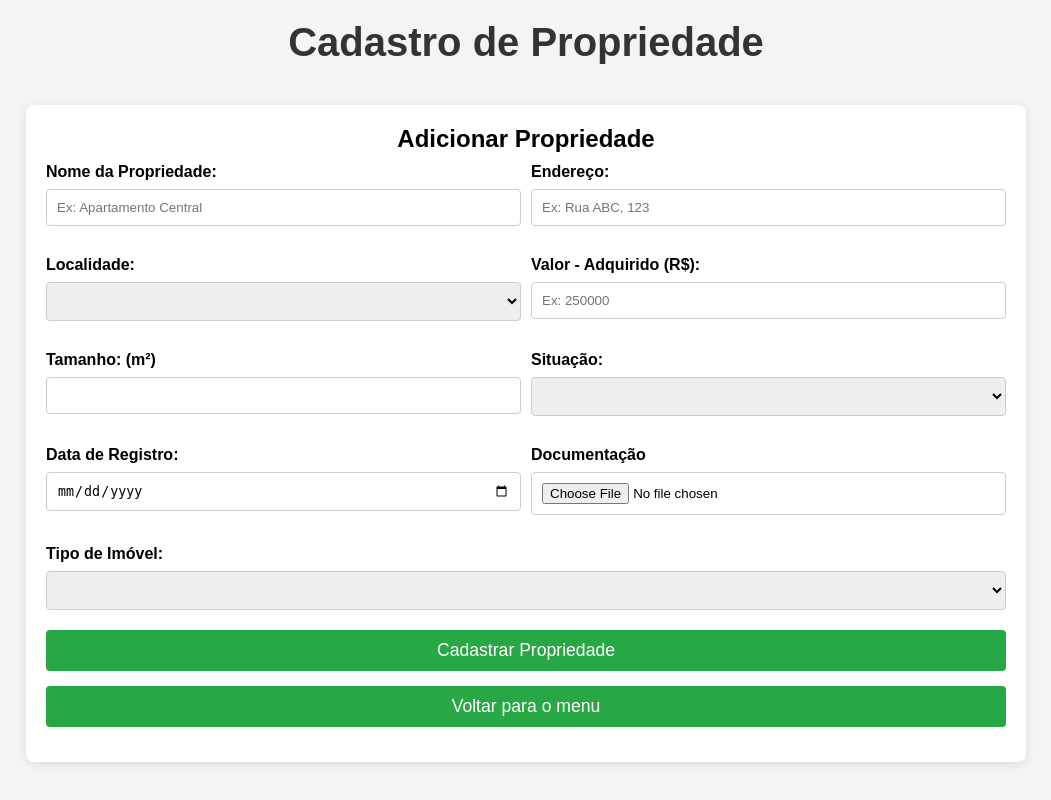
After one commit to Ag-neto/Cadastro_Imoveis, a PHP site: page /propriedade/cadastro_propriedade.php in a window 1280 px wide. The commit adds this page. Shown: the whole page, without its empty margins (114-1165 px from the left). Run offline with PHP 8.4, Linux system fonts and the light colour scheme.

Commit message:
update grande da tela principal

```diff
--- /dev/null
+++ b/propriedade/cadastro_propriedade.php
@@ -0,0 +1,85 @@
+<!DOCTYPE html>
+<html lang="pt-br">
+<head>
+    <meta charset="UTF-8">
+    <meta name="viewport" content="width=device-width, initial-scale=1.0">
+    <title>Controle de Propriedade</title>
+    <link rel="stylesheet" href="../style/cadastro_propriedade_style.css">
+</head>
+<body>
+    <header>
+        <h1>Cadastro de Propriedade</h1>
+    </header>
+
+    <section class="form-section">
+        <h2>Adicionar Propriedade</h2>
+        <form id="imovel-form">
+            <div class="form-group">
+                <div class="form-item">
+                    <label for="nome">Nome da Propriedade:</label>
+                    <input type="text" id="nome" name="nome" placeholder="Ex: Apartamento Central" required>
+                </div>
+
+                <div class="form-item">
+                    <label for="endereco">Endereço:</label>
+                    <input type="text" id="endereco" name="endereco" placeholder="Ex: Rua ABC, 123" required>
+                </div>
+
+                <div class="form-item">
+                    <label for="localidade">Localidade:</label>
+                    <select name="localidade" id="localidade">
+                        <option value=""></option>
+                        <option value="bahia">Bahia</option>
+                        <option value="joao_pessoa">João Pessoa</option>
+                        <option value="pernambuco">Pernambuco</option>
+                        <option value="Natal">Natal</option>
+                    </select>
+                </div>
+
+                <div class="form-item">
+                    <label for="preco">Valor - Adquirido (R$):</label>
+                    <input type="number" id="preco" name="preco" placeholder="Ex: 250000" required>
+                </div>
+
+                <div class="form-item">
+                    <label for="tamanho">Tamanho: (m²)</label>
+                    <input type="number" id="tamanho" name="tamanho" required>
+                </div>
+
+                <div class="form-item">
+                    <label for="situacao">Situação:</label>
+                    <select id="situacao" name="situacao" required>
+                        <option value=""></option>
+                        <option value="disponivel_venda">Disponível para venda</option>
+                        <option value="disponivel_aluguel">Disponível para aluguel</option>
+                    </select>
+                </div>
+
+                <div class="form-item">
+                    <label for="data">Data de Registro:</label>
+                    <input type="date" id="data">
+                </div>
+
+                <div class="form-item">
+                    <label for="documentos">Documentação</label>
+                    <input type="file" name="documento" id="documento">
+                </div>
+
+                <div class="form-item">
+                    <label for="tipo">Tipo de Imóvel:</label>
+                    <select id="tipo" name="tipo" required>
+                        <option value=""></option>
+                        <option value="apartamento">Apartamento</option>
+                        <option value="casa">Casa</option>
+                        <option value="comercial">Comercial</option>
+                        <option value="fazenda">Fazenda</option>
+                    </select>
+                </div>
+            </div>
+
+            <button type="submit">Cadastrar Propriedade</button>
+            <a href="../index.php">Voltar para o menu</a>
+        </form>
+    </section>
+</body>
+</html>
--- a/style/cadastro_imoveis_style.css
+++ b/style/cadastro_propriedade_style.css
@@ -18,6 +18,12 @@ header {
 h1 {
     font-size: 2.5rem;
     color: #333;
+    text-align: center;
+}
+
+h2{
+    text-align: center;
+    margin-bottom: 10px;
 }
 
 section {
@@ -29,18 +35,29 @@ section {
     padding: 20px;
     border-radius: 8px;
     box-shadow: 0 2px 10px rgba(0, 0, 0, 0.1);
-    max-width: 600px;
+    max-width: 1000px;
     margin: 0 auto;
 }
 
-.form-section form label {
+.form-group {
+    display: flex;
+    flex-wrap: wrap;
+    gap: 10px;
+}
+
+.form-item {
+    flex: 1 1 45%; /* Cada item ocupa cerca de 45% da largura da tela, para ter 2 colunas */
+    min-width: 200px;
+}
+
+.form-item label {
     display: block;
     margin-bottom: 8px;
     font-weight: bold;
 }
 
-.form-section form input,
-.form-section form select {
+.form-item input,
+.form-item select {
     width: 100%;
     padding: 10px;
     margin-bottom: 20px;
@@ -48,7 +65,8 @@ section {
     border-radius: 4px;
 }
 
-.form-section form button{
+/* Botão e link devem continuar ocupando 100% da largura */
+form button{
     width: 100%;
     padding: 10px;
     margin-bottom: 15px;
@@ -57,55 +75,26 @@ section {
     border: none;
     border-radius: 4px;
     font-size: 1.1rem;
+    text-align: center;
     cursor: pointer;
+    text-decoration: none;
 }
 
-
-.form-section form a{
+form a {
     width: 100%;
-    margin: auto;
     padding: 10px;
+    margin-bottom: 15px;
     background-color: #28a745;
     color: #fff;
     border: none;
     border-radius: 4px;
     font-size: 1.1rem;
+    text-align: center;
     cursor: pointer;
     text-decoration: none;
+    display: block; /* Faz com que o link ocupe 100% da largura */
 }
 
-
-.form-section form button:hover {
+form button:hover, form a:hover {
     background-color: #218838;
 }
-.form-section form a:hover {
-    background-color: #218838;
-}
-.list-section {
-    background-color: #fff;
-    padding: 20px;
-    border-radius: 8px;
-    box-shadow: 0 2px 10px rgba(0, 0, 0, 0.1);
-    max-width: 800px;
-    margin: 0 auto;
-}
-
-table {
-    width: 100%;
-    border-collapse: collapse;
-}
-
-table th, table td {
-    padding: 12px 15px;
-    border: 1px solid #ddd;
-    text-align: left;
-}
-
-table th {
-    background-color: #f8f9fa;
-    font-weight: bold;
-}
-
-table tbody tr:nth-child(even) {
-    background-color: #f2f2f2;
-}
```
Also changed, not shown: index.php (+39 -6 lines), style/style_index.css (+53 -20 lines).
